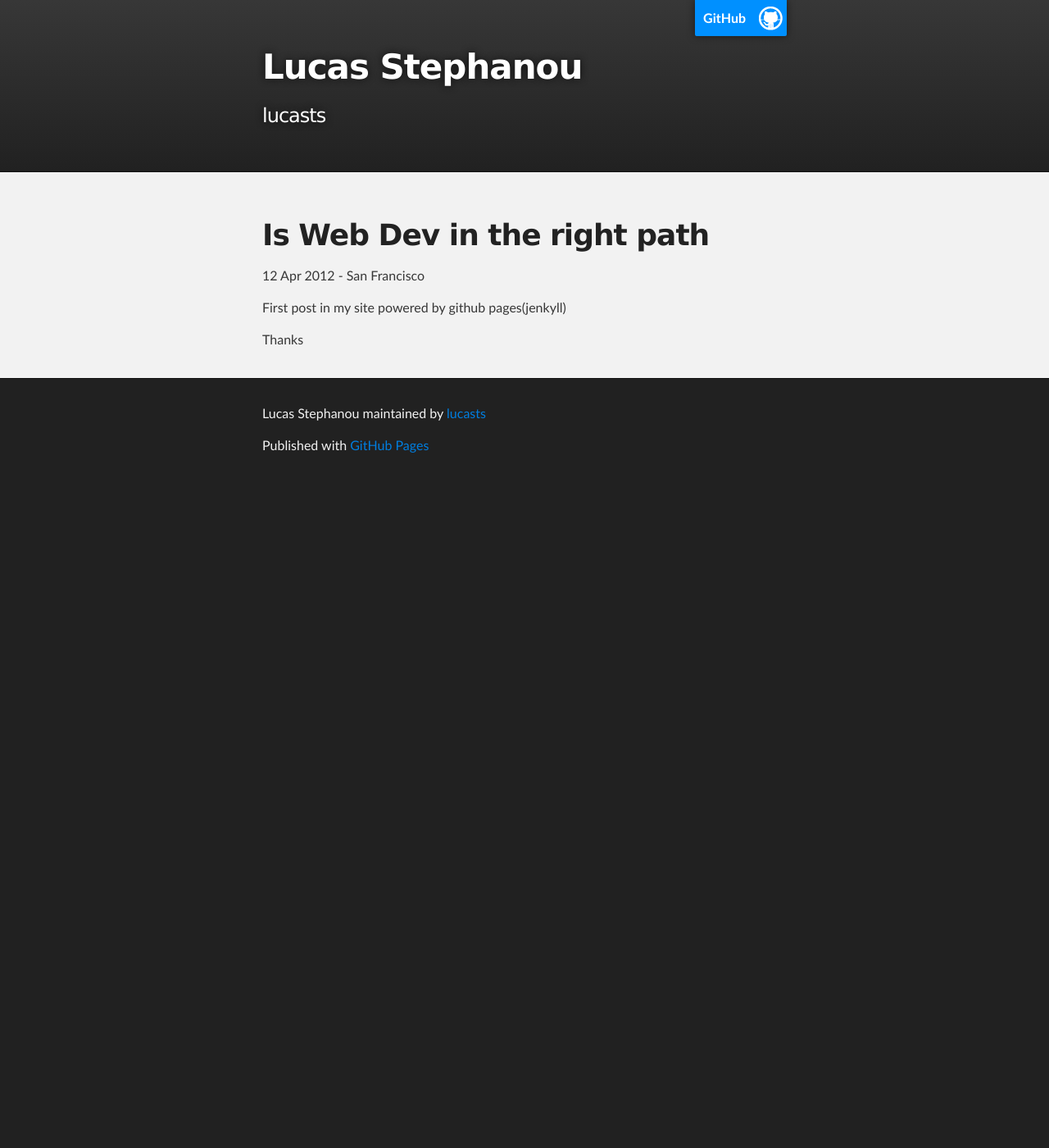
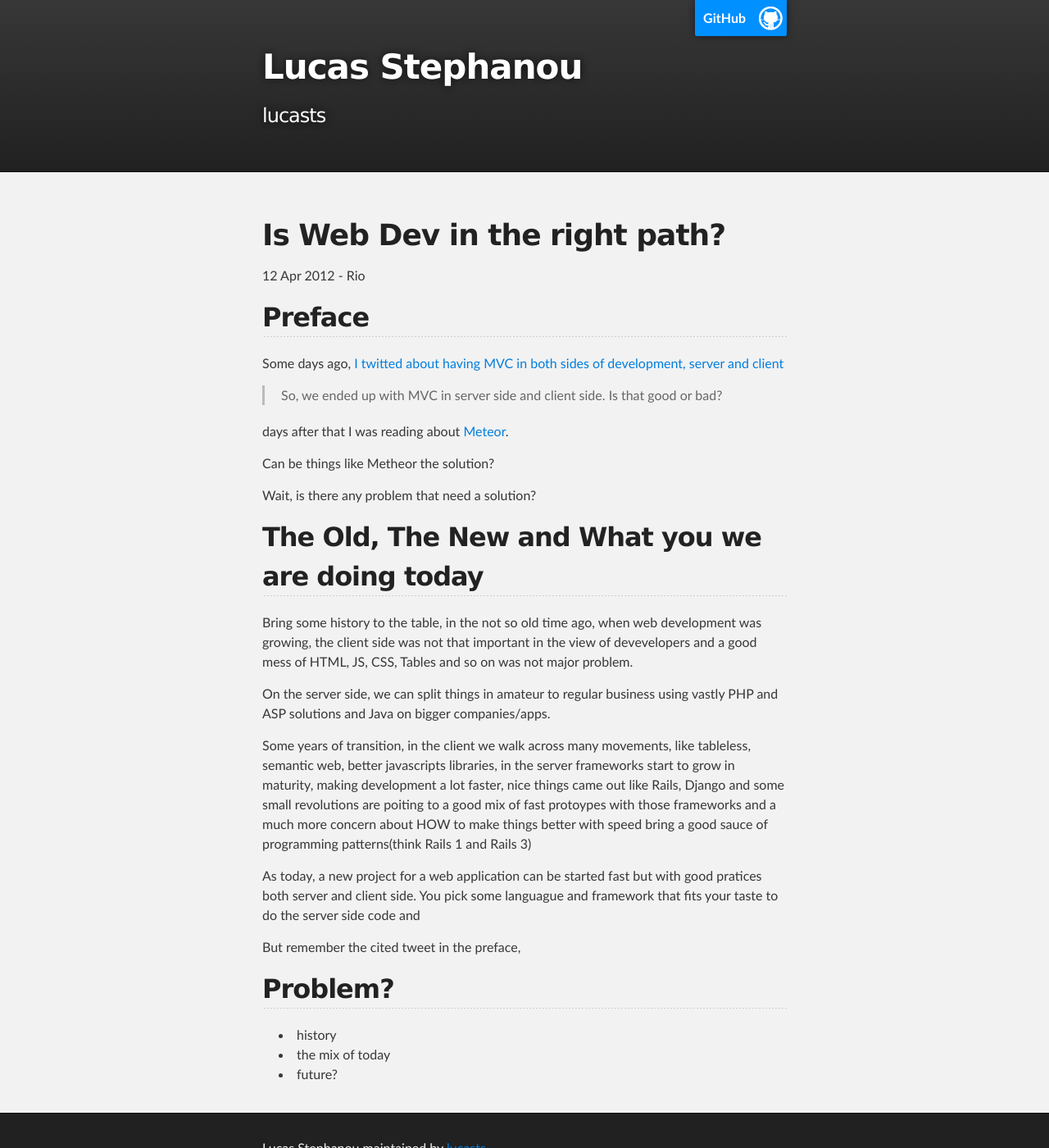
Before and after one commit to lucasts/lucasts.github.com, a Jekyll site: the page built from _posts/2012-04-12-web-dev-is-in-the-right-path.md, in a window 1280 px wide and 1400 px high. Shown: the whole window at 82% size. Built offline with Jekyll 4.4.1, drawn with Linux system fonts in a browser that asks for light colours.

Commit message:
first article with gh pages, partial to text syntax convertion

```diff
--- a/_posts/2012-04-12-web-dev-is-in-the-right-path.md
+++ b/_posts/2012-04-12-web-dev-is-in-the-right-path.md
@@ -1,13 +1,50 @@
 ---
 layout: post
-title: Is Web Dev in the right path
+title: Is Web Dev in the right path?
 ---
 
 {{ page.title }}
 ================
 
-<p class="meta">12 Apr 2012 - San Francisco</p>
+<p class="meta">12 Apr 2012 -  Rio</p>
 
-First post in my site powered by github pages(jenkyll)
+Preface
+-------
 
-Thanks
+Some days ago, [I twitted about having MVC in both sides of development, server and client](https://twitter.com/#!/lucasts/status/189476751943024641)
+
+  >So, we ended up with MVC in server side and client side. Is that good or bad?
+
+days after that I  was reading about [Meteor](http://meteor.com/).
+
+Can be things like Metheor the solution?
+
+Wait, is there any problem that need a solution?
+
+
+The Old, The New and What you we are doing today
+------------------------------------------------
+
+Bring some history to the table, in the not so old time ago, when web development was growing, the client side was not that important
+in the view of devevelopers and a good mess of HTML, JS, CSS, Tables and so on was not major problem.
+
+On the server side, we can split things in amateur to regular business using vastly PHP and ASP solutions and Java on bigger companies/apps.
+
+Some years of transition,  in the client we walk across many movements, like tableless, semantic web, better javascripts libraries, in the server
+frameworks start to grow in maturity, making development a lot faster, nice things came out like Rails, Django and some small revolutions are poiting
+to a good mix of fast protoypes with those frameworks and a much more concern about HOW to make things better with speed bring a good sauce of
+programming patterns(think Rails 1 and Rails 3)
+
+As today, a new project for a web application can be started fast but with good pratices both server and client side.
+You pick some languague and framework that fits your taste to do the server side code and
+
+But remember the cited tweet in the preface,
+
+
+Problem?
+-------
+
+
+- history
+- the mix of today
+- future?
```
